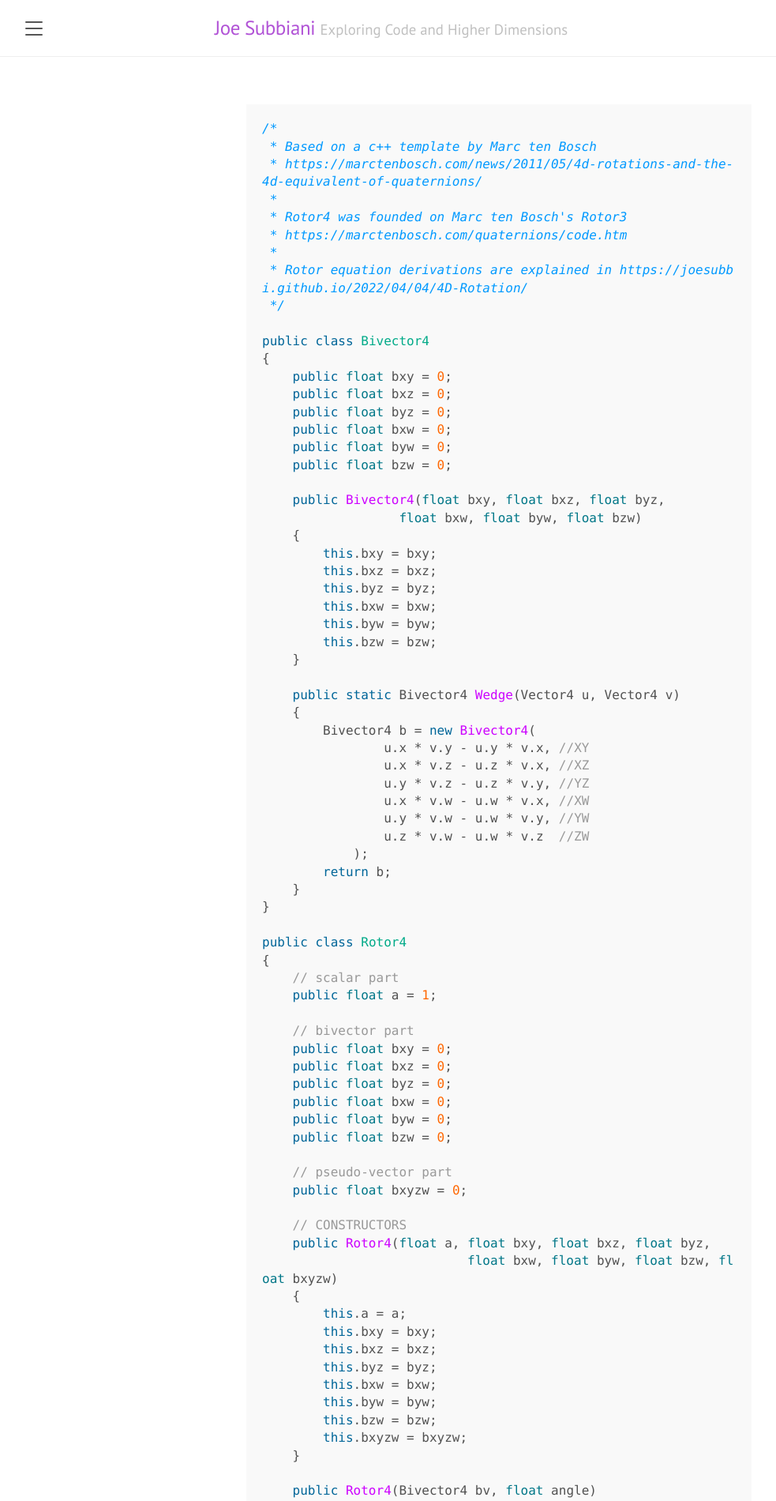
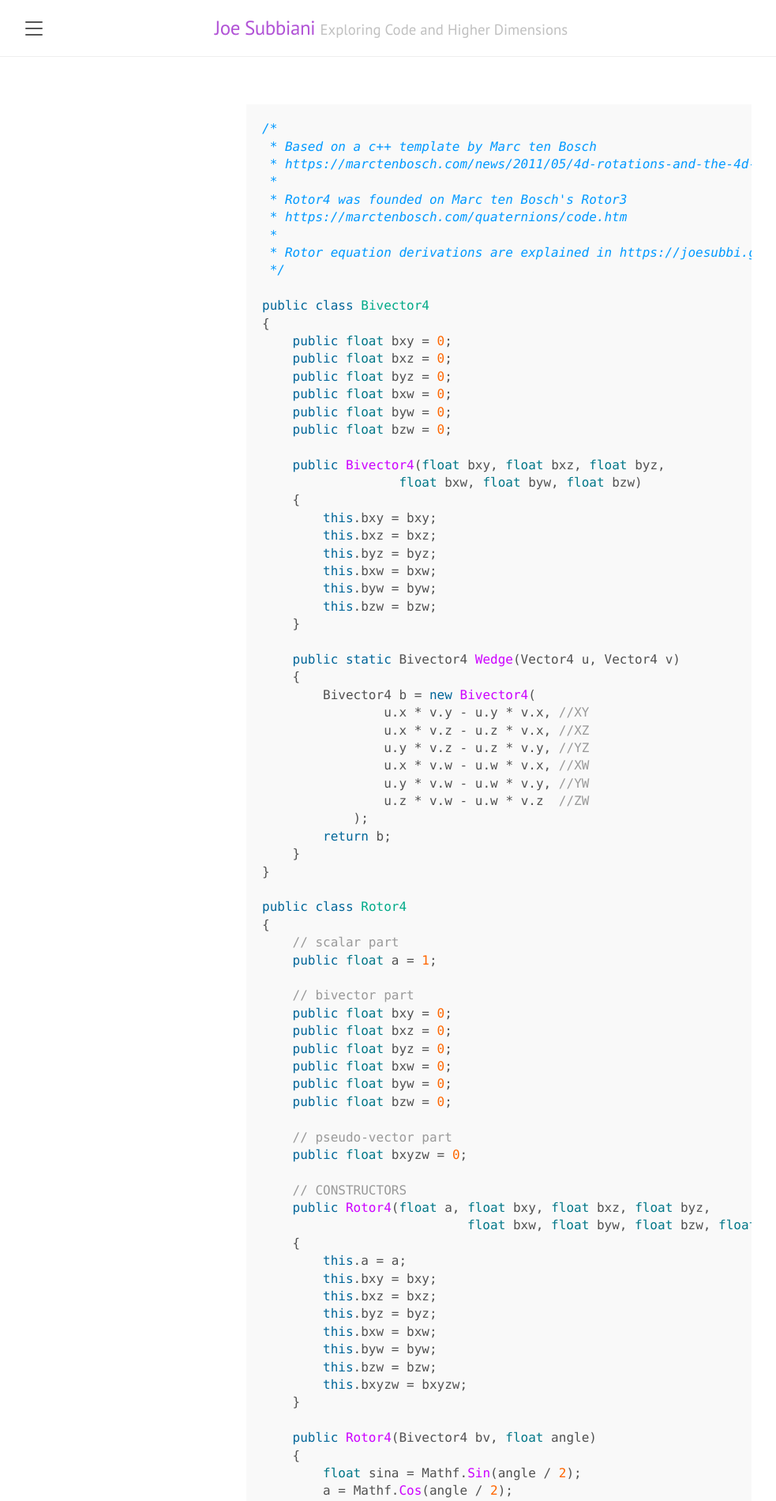
Before and after one commit to JoeSubbi/joesubbi.github.io, a Jekyll site: the page built from rotor-code.md, in a window 1280 px wide. Shown: the top 1900 px of the page at 79% size, without its empty margins (8-991 px from the left). Built offline with Jekyll 4.4.1, drawn with Linux system fonts in a browser that asks for light colours; nearby versions of some CDN libraries; some of the changed text lies outside the part shown.

Commit message:
Make code scrollable
Signed-off-by: JoeSubbi <joe.subbiani@gmail.com>

```diff
--- a/public/css/poole.css
+++ b/public/css/poole.css
@@ -167,7 +167,7 @@ pre {
   font-size: .8rem;
   line-height: 1.4;
   white-space: pre;
-  white-space: pre-wrap;
+  overflow-x: scroll;
   word-break: break-all;
   word-wrap: break-word;
   background-color: #f9f9f9;
```
